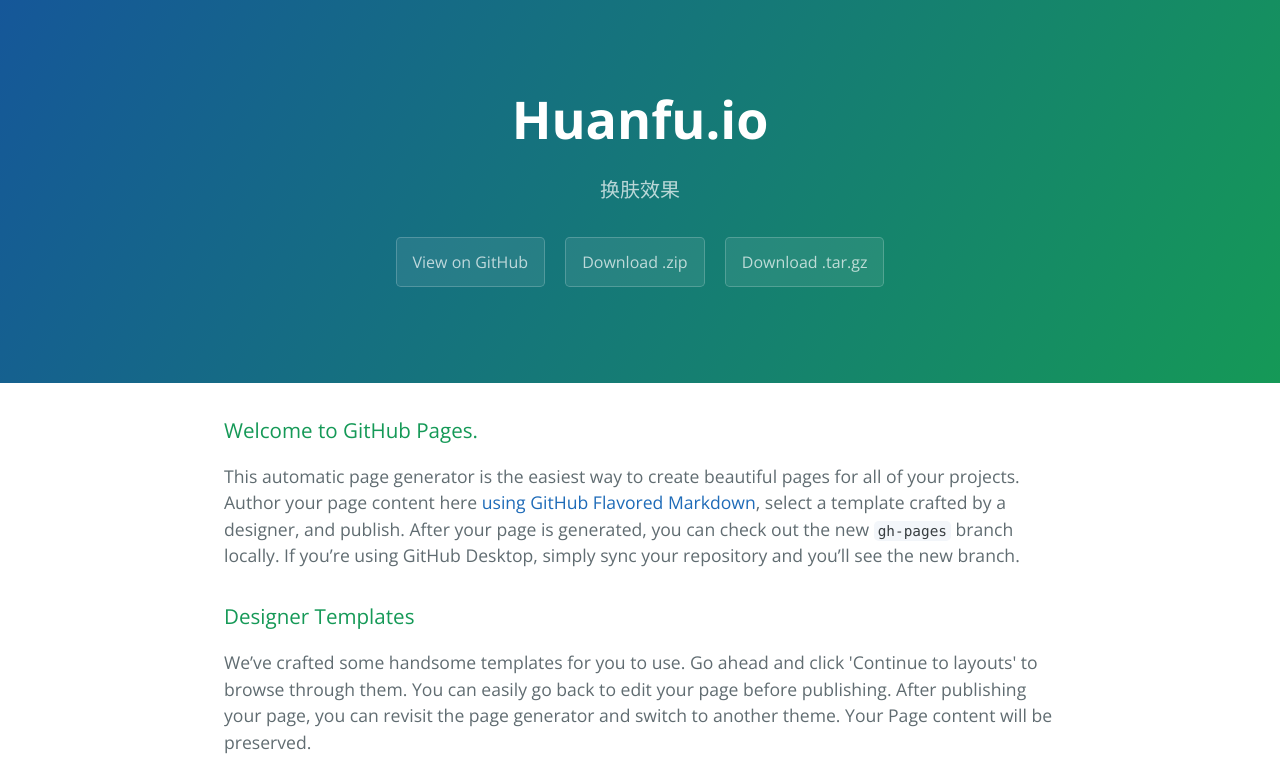
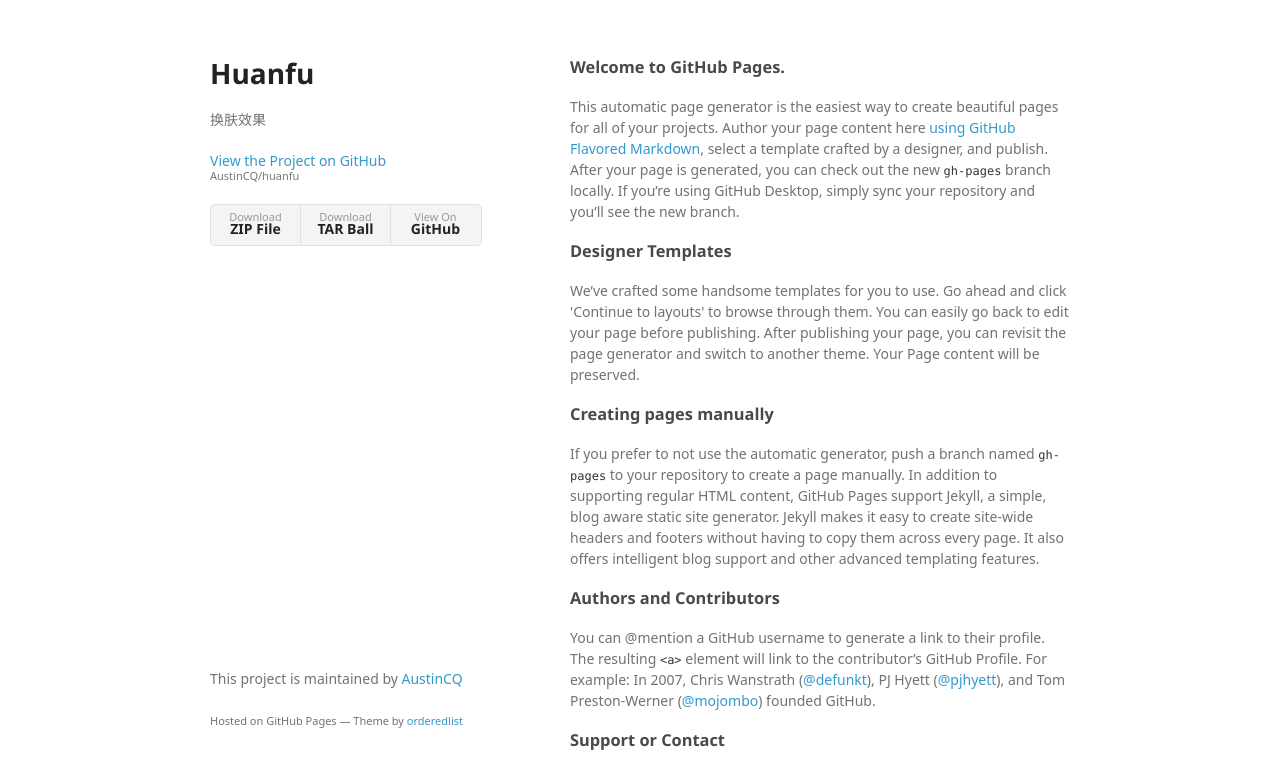
Before and after one commit to AustinCQ/huanfu, a plain HTML site: page index.html in a window 1280 px wide. Shown: the top 766 px of the page. Drawn offline with nearby package versions, Linux system fonts and the light colour scheme; a web font is replaced by a local one.

```diff
--- a/index.html
+++ b/index.html
@@ -1,25 +1,34 @@
-<!DOCTYPE html>
-<html lang="en-us">
+<!doctype html>
+<html>
   <head>
-    <meta charset="UTF-8">
-    <title>Huanfu.io by AustinCQ</title>
-    <meta name="viewport" content="width=device-width, initial-scale=1">
-    <link rel="stylesheet" type="text/css" href="stylesheets/normalize.css" media="screen">
-    <link href='https://fonts.googleapis.com/css?family=Open+Sans:400,700' rel='stylesheet' type='text/css'>
-    <link rel="stylesheet" type="text/css" href="stylesheets/stylesheet.css" media="screen">
-    <link rel="stylesheet" type="text/css" href="stylesheets/github-light.css" media="screen">
+    <meta charset="utf-8">
+    <meta http-equiv="X-UA-Compatible" content="chrome=1">
+    <title>Huanfu by AustinCQ</title>
+
+    <link rel="stylesheet" href="stylesheets/styles.css">
+    <link rel="stylesheet" href="stylesheets/github-light.css">
+    <meta name="viewport" content="width=device-width">
+    <!--[if lt IE 9]>
+    <script src="//html5shiv.googlecode.com/svn/trunk/html5.js"></script>
+    <![endif]-->
   </head>
   <body>
-    <section class="page-header">
-      <h1 class="project-name">Huanfu.io</h1>
-      <h2 class="project-tagline">换肤效果</h2>
-      <a href="https://github.com/AustinCQ/huanfu.io" class="btn">View on GitHub</a>
-      <a href="https://github.com/AustinCQ/huanfu.io/zipball/master" class="btn">Download .zip</a>
-      <a href="https://github.com/AustinCQ/huanfu.io/tarball/master" class="btn">Download .tar.gz</a>
-    </section>
+    <div class="wrapper">
+      <header>
+        <h1>Huanfu</h1>
+        <p>换肤效果</p>
 
-    <section class="main-content">
-      <h3>
+        <p class="view"><a href="https://github.com/AustinCQ/huanfu">View the Project on GitHub <small>AustinCQ/huanfu</small></a></p>
+
+
+        <ul>
+          <li><a href="https://github.com/AustinCQ/huanfu/zipball/master">Download <strong>ZIP File</strong></a></li>
+          <li><a href="https://github.com/AustinCQ/huanfu/tarball/master">Download <strong>TAR Ball</strong></a></li>
+          <li><a href="https://github.com/AustinCQ/huanfu">View On <strong>GitHub</strong></a></li>
+        </ul>
+      </header>
+      <section>
+        <h3>
 <a id="welcome-to-github-pages" class="anchor" href="#welcome-to-github-pages" aria-hidden="true"><span aria-hidden="true" class="octicon octicon-link"></span></a>Welcome to GitHub Pages.</h3>
 
 <p>This automatic page generator is the easiest way to create beautiful pages for all of your projects. Author your page content here <a href="https://guides.github.com/features/mastering-markdown/">using GitHub Flavored Markdown</a>, select a template crafted by a designer, and publish. After your page is generated, you can check out the new <code>gh-pages</code> branch locally. If you’re using GitHub Desktop, simply sync your repository and you’ll see the new branch.</p>
@@ -43,15 +52,13 @@
 <a id="support-or-contact" class="anchor" href="#support-or-contact" aria-hidden="true"><span aria-hidden="true" class="octicon octicon-link"></span></a>Support or Contact</h3>
 
 <p>Having trouble with Pages? Check out our <a href="https://help.github.com/pages">documentation</a> or <a href="https://github.com/contact">contact support</a> and we’ll help you sort it out.</p>
-
-      <footer class="site-footer">
-        <span class="site-footer-owner"><a href="https://github.com/AustinCQ/huanfu.io">Huanfu.io</a> is maintained by <a href="https://github.com/AustinCQ">AustinCQ</a>.</span>
-
-        <span class="site-footer-credits">This page was generated by <a href="https://pages.github.com">GitHub Pages</a> using the <a href="https://github.com/jasonlong/cayman-theme">Cayman theme</a> by <a href="https://twitter.com/jasonlong">Jason Long</a>.</span>
+      </section>
+      <footer>
+        <p>This project is maintained by <a href="https://github.com/AustinCQ">AustinCQ</a></p>
+        <p><small>Hosted on GitHub Pages &mdash; Theme by <a href="https://github.com/orderedlist">orderedlist</a></small></p>
       </footer>
-
-    </section>
-
+    </div>
+    <script src="javascripts/scale.fix.js"></script>
 
   </body>
 </html>
--- /dev/null
+++ b/javascripts/scale.fix.js
@@ -0,0 +1,17 @@
+var metas = document.getElementsByTagName('meta');
+var i;
+if (navigator.userAgent.match(/iPhone/i)) {
+  for (i=0; i<metas.length; i++) {
+    if (metas[i].name == "viewport") {
+      metas[i].content = "width=device-width, minimum-scale=1.0, maximum-scale=1.0";
+    }
+  }
+  document.addEventListener("gesturestart", gestureStart, false);
+}
+function gestureStart() {
+  for (i=0; i<metas.length; i++) {
+    if (metas[i].name == "viewport") {
+      metas[i].content = "width=device-width, minimum-scale=0.25, maximum-scale=1.6";
+    }
+  }
+}
--- /dev/null
+++ b/stylesheets/styles.css
@@ -0,0 +1,324 @@
+@font-face {
+  font-family: 'Noto Sans';
+  font-weight: 400;
+  font-style: normal;
+  src: url('../fonts/Noto-Sans-regular/Noto-Sans-regular.eot');
+  src: url('../fonts/Noto-Sans-regular/Noto-Sans-regular.eot?#iefix') format('embedded-opentype'),
+       local('Noto Sans'),
+       local('Noto-Sans-regular'),
+       url('../fonts/Noto-Sans-regular/Noto-Sans-regular.woff2') format('woff2'),
+       url('../fonts/Noto-Sans-regular/Noto-Sans-regular.woff') format('woff'),
+       url('../fonts/Noto-Sans-regular/Noto-Sans-regular.ttf') format('truetype'),
+       url('../fonts/Noto-Sans-regular/Noto-Sans-regular.svg#NotoSans') format('svg');
+}
+
+@font-face {
+  font-family: 'Noto Sans';
+  font-weight: 700;
+  font-style: normal;
+  src: url('../fonts/Noto-Sans-700/Noto-Sans-700.eot');
+  src: url('../fonts/Noto-Sans-700/Noto-Sans-700.eot?#iefix') format('embedded-opentype'),
+       local('Noto Sans Bold'),
+       local('Noto-Sans-700'),
+       url('../fonts/Noto-Sans-700/Noto-Sans-700.woff2') format('woff2'),
+       url('../fonts/Noto-Sans-700/Noto-Sans-700.woff') format('woff'),
+       url('../fonts/Noto-Sans-700/Noto-Sans-700.ttf') format('truetype'),
+       url('../fonts/Noto-Sans-700/Noto-Sans-700.svg#NotoSans') format('svg');
+}
+
+@font-face {
+  font-family: 'Noto Sans';
+  font-weight: 400;
+  font-style: italic;
+  src: url('../fonts/Noto-Sans-italic/Noto-Sans-italic.eot');
+  src: url('../fonts/Noto-Sans-italic/Noto-Sans-italic.eot?#iefix') format('embedded-opentype'),
+       local('Noto Sans Italic'),
+       local('Noto-Sans-italic'),
+       url('../fonts/Noto-Sans-italic/Noto-Sans-italic.woff2') format('woff2'),
+       url('../fonts/Noto-Sans-italic/Noto-Sans-italic.woff') format('woff'),
+       url('../fonts/Noto-Sans-italic/Noto-Sans-italic.ttf') format('truetype'),
+       url('../fonts/Noto-Sans-italic/Noto-Sans-italic.svg#NotoSans') format('svg');
+}
+
+@font-face {
+  font-family: 'Noto Sans';
+  font-weight: 700;
+  font-style: italic;
+  src: url('../fonts/Noto-Sans-700italic/Noto-Sans-700italic.eot');
+  src: url('../fonts/Noto-Sans-700italic/Noto-Sans-700italic.eot?#iefix') format('embedded-opentype'),
+       local('Noto Sans Bold Italic'),
+       local('Noto-Sans-700italic'),
+       url('../fonts/Noto-Sans-700italic/Noto-Sans-700italic.woff2') format('woff2'),
+       url('../fonts/Noto-Sans-700italic/Noto-Sans-700italic.woff') format('woff'),
+       url('../fonts/Noto-Sans-700italic/Noto-Sans-700italic.ttf') format('truetype'),
+       url('../fonts/Noto-Sans-700italic/Noto-Sans-700italic.svg#NotoSans') format('svg');
+}
+
+body {
+  background-color: #fff;
+  padding:50px;
+  font: 14px/1.5 "Noto Sans", "Helvetica Neue", Helvetica, Arial, sans-serif;
+  color:#727272;
+  font-weight:400;
+}
+
+h1, h2, h3, h4, h5, h6 {
+  color:#222;
+  margin:0 0 20px;
+}
+
+p, ul, ol, table, pre, dl {
+  margin:0 0 20px;
+}
+
+h1, h2, h3 {
+  line-height:1.1;
+}
+
+h1 {
+  font-size:28px;
+}
+
+h2 {
+  color:#393939;
+}
+
+h3, h4, h5, h6 {
+  color:#494949;
+}
+
+a {
+  color:#39c;
+  text-decoration:none;
+}
+
+a:hover {
+  color:#069;
+}
+
+a small {
+  font-size:11px;
+  color:#777;
+  margin-top:-0.3em;
+  display:block;
+}
+
+a:hover small {
+  color:#777;
+}
+
+.wrapper {
+  width:860px;
+  margin:0 auto;
+}
+
+blockquote {
+  border-left:1px solid #e5e5e5;
+  margin:0;
+  padding:0 0 0 20px;
+  font-style:italic;
+}
+
+code, pre {
+  font-family:Monaco, Bitstream Vera Sans Mono, Lucida Console, Terminal, Consolas, Liberation Mono, DejaVu Sans Mono, Courier New, monospace;
+  color:#333;
+  font-size:12px;
+}
+
+pre {
+  padding:8px 15px;
+  background: #f8f8f8;
+  border-radius:5px;
+  border:1px solid #e5e5e5;
+  overflow-x: auto;
+}
+
+table {
+  width:100%;
+  border-collapse:collapse;
+}
+
+th, td {
+  text-align:left;
+  padding:5px 10px;
+  border-bottom:1px solid #e5e5e5;
+}
+
+dt {
+  color:#444;
+  font-weight:700;
+}
+
+th {
+  color:#444;
+}
+
+img {
+  max-width:100%;
+}
+
+header {
+  width:270px;
+  float:left;
+  position:fixed;
+  -webkit-font-smoothing:subpixel-antialiased;
+}
+
+header ul {
+  list-style:none;
+  height:40px;
+  padding:0;
+  background: #f4f4f4;
+  border-radius:5px;
+  border:1px solid #e0e0e0;
+  width:270px;
+}
+
+header li {
+  width:89px;
+  float:left;
+  border-right:1px solid #e0e0e0;
+  height:40px;
+}
+
+header li:first-child a {
+  border-radius:5px 0 0 5px;
+}
+
+header li:last-child a {
+  border-radius:0 5px 5px 0;
+}
+
+header ul a {
+  line-height:1;
+  font-size:11px;
+  color:#999;
+  display:block;
+  text-align:center;
+  padding-top:6px;
+  height:34px;
+}
+
+header ul a:hover {
+  color:#999;
+}
+
+header ul a:active {
+  background-color:#f0f0f0;
+}
+
+strong {
+  color:#222;
+  font-weight:700;
+}
+
+header ul li + li + li {
+  border-right:none;
+  width:89px;
+}
+
+header ul a strong {
+  font-size:14px;
+  display:block;
+  color:#222;
+}
+
+section {
+  width:500px;
+  float:right;
+  padding-bottom:50px;
+}
+
+small {
+  font-size:11px;
+}
+
+hr {
+  border:0;
+  background:#e5e5e5;
+  height:1px;
+  margin:0 0 20px;
+}
+
+footer {
+  width:270px;
+  float:left;
+  position:fixed;
+  bottom:50px;
+  -webkit-font-smoothing:subpixel-antialiased;
+}
+
+@media print, screen and (max-width: 960px) {
+
+  div.wrapper {
+    width:auto;
+    margin:0;
+  }
+
+  header, section, footer {
+    float:none;
+    position:static;
+    width:auto;
+  }
+
+  header {
+    padding-right:320px;
+  }
+
+  section {
+    border:1px solid #e5e5e5;
+    border-width:1px 0;
+    padding:20px 0;
+    margin:0 0 20px;
+  }
+
+  header a small {
+    display:inline;
+  }
+
+  header ul {
+    position:absolute;
+    right:50px;
+    top:52px;
+  }
+}
+
+@media print, screen and (max-width: 720px) {
+  body {
+    word-wrap:break-word;
+  }
+
+  header {
+    padding:0;
+  }
+
+  header ul, header p.view {
+    position:static;
+  }
+
+  pre, code {
+    word-wrap:normal;
+  }
+}
+
+@media print, screen and (max-width: 480px) {
+  body {
+    padding:15px;
+  }
+
+  header ul {
+    width:99%;
+  }
+
+  header li, header ul li + li + li {
+    width:33%;
+  }
+}
+
+@media print {
+  body {
+    padding:0.4in;
+    font-size:12pt;
+    color:#444;
+  }
+}
```
Also changed, not shown: params.json (+1 -1 lines).
